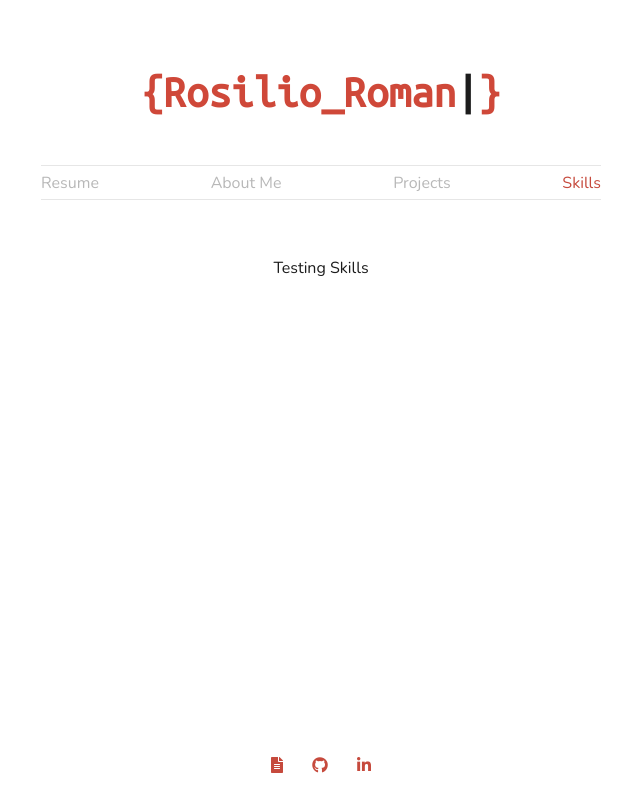
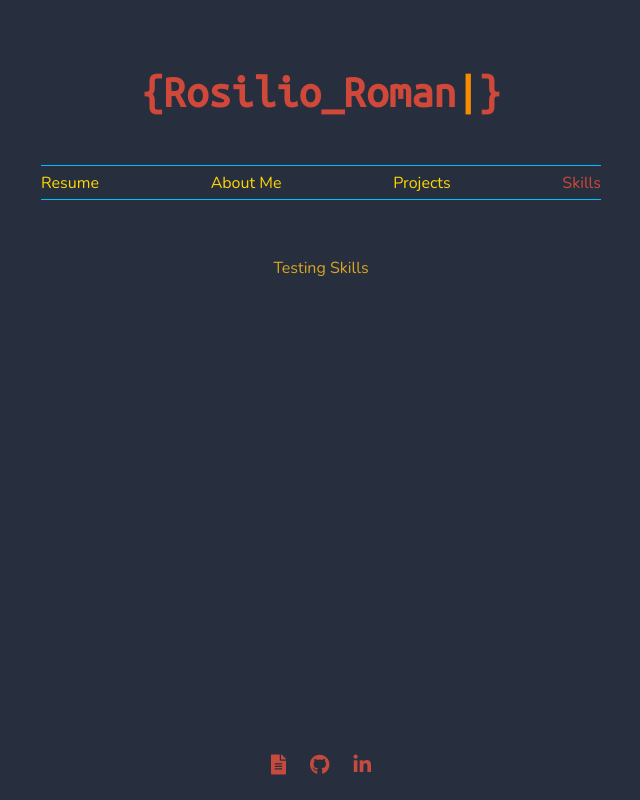
Before and after one commit to rosilioroman/personal-portfolio, a React (Create React App) app in the folder portfolio/: page /skills in a window 1280 px wide. Shown: the whole page, without its empty margins (319-959 px from the left). Built offline with nearby package versions, Linux system fonts and the light colour scheme.

Commit message:
Change color scheme.

```diff
--- a/portfolio/src/Components/Footer/Footer.css
+++ b/portfolio/src/Components/Footer/Footer.css
@@ -9,9 +9,10 @@
     display: flex;
     justify-content: space-between;
     align-items: center;
+    font-size: 2rem;
     color: #C64A3D;
 }
 
 .f-link:hover {
-    color: #1c1c1c;
+    color: #F88C00;
 }
--- a/portfolio/src/Components/Footer/Footer.js
+++ b/portfolio/src/Components/Footer/Footer.js
@@ -7,7 +7,7 @@ const Footer = props => {
             <div className="footer-links">
                 <div className="f-link">
                     <a href="/">
-                        <i class="fas fa-file-alt"></i>
+                        <i className="fas fa-file-alt"></i>
                     </a>
                 </div>
                 <div className="f-link">
@@ -16,7 +16,7 @@ const Footer = props => {
                         target="_blank"
                         rel="noopener noreferrer"
                     >
-                        <i class="fab fa-github"></i>
+                        <i className="fab fa-github"></i>
                     </a>
                 </div>
                 <div className="f-link">
@@ -25,7 +25,7 @@ const Footer = props => {
                         target="_blank"
                         rel="noopener noreferrer"
                     >
-                        <i class="fab fa-linkedin-in"></i>
+                        <i className="fab fa-linkedin-in"></i>
                     </a>
                 </div>
             </div>
--- a/portfolio/src/Components/Header/Header.css
+++ b/portfolio/src/Components/Header/Header.css
@@ -16,11 +16,12 @@
 }
 
 .cursor {
-    color: #1c1c1c;
+  color: #F88C00;
   animation: blink 2s infinite both;
   -webkit-animation: blink 2s infinite both;
 }
 
+/*Cursor animation*/
 @-webkit-keyframes blink {
   0%,
   50%,
--- a/portfolio/src/Components/Navigation/Navigation.css
+++ b/portfolio/src/Components/Navigation/Navigation.css
@@ -1,15 +1,19 @@
 .main-nav {
     width: 100%;
     height: 35px;
-    border-top: 1px solid #e6e6e6;
-    border-bottom: 1px solid #e6e6e6;
-    color: #b8b8b8;
+    border-top: 1px solid #00BFFF;
+    border-bottom: 1px solid #00BFFF;
+    color: #FFD700;
     display: flex;
     align-items: center;
     justify-content: space-between;
     margin: 20px 0;
 }
 
+.main-nav a:hover {
+    color: #F88C00;
+}
+
 .active {
-    color: #C64A3D;
+    color: #cf4839;
 }
--- a/portfolio/src/styles/index.css
+++ b/portfolio/src/styles/index.css
@@ -5,12 +5,13 @@
 
 html {
     font-size: 62.5%;
+    background: #272f3f;
 }
 
 body {
     font-size: 1.6rem;
     font-family: 'Nunito', sans-serif;
-    color: #1c1c1c;
+    color: goldenrod;
 }
 
 img {
```
Lines whose indentation alone changed are shown as unchanged.
